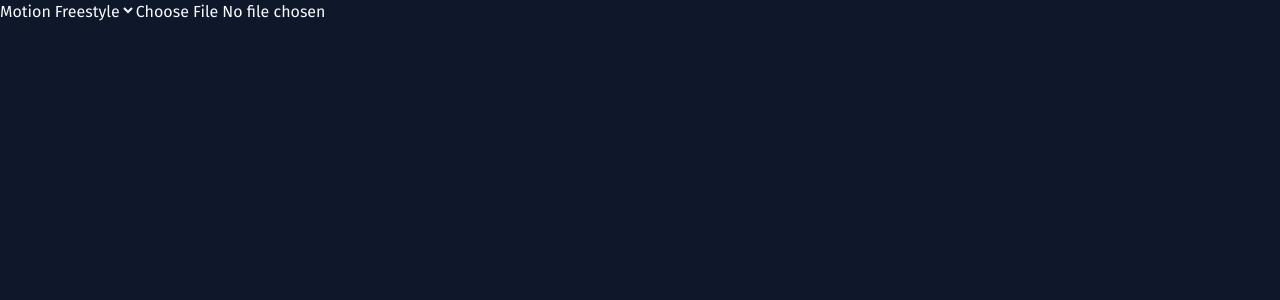
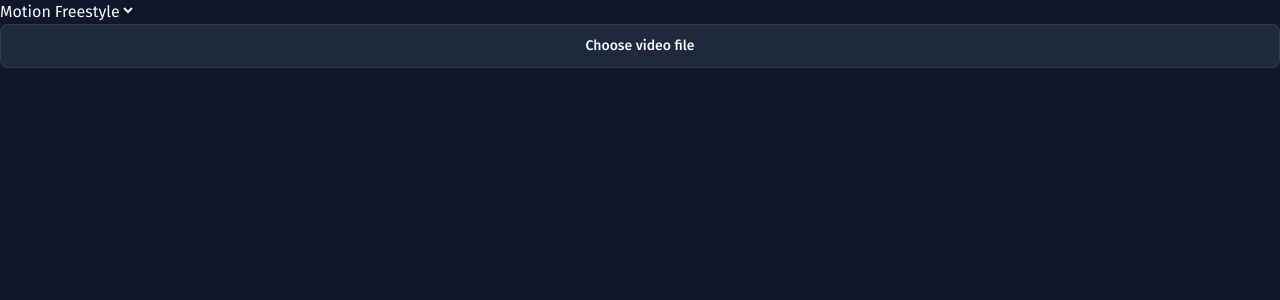
Before and after one commit to nikbrus0112-sketch/Sports_Analysis_App, a React (Vite) app in the folder frontend/: page / in a window 1280 px wide. Shown: the top 300 px of the page. Built offline with nearby package versions, Linux system fonts and the light colour scheme; what @mediapipe/tasks-vision would draw is missing.

Commit message:
feat(frontend): style FileUpload and ProcessingProgress

```diff
--- a/frontend/src/components/FileUpload.tsx
+++ b/frontend/src/components/FileUpload.tsx
@@ -6,15 +6,23 @@ interface FileUploadProps {
 
 export function FileUpload({ onFileSelected, disabled, testId = 'file-upload-input' }: FileUploadProps) {
   return (
+    <label
+      className={`flex min-h-11 cursor-pointer items-center justify-center gap-2 rounded-lg border border-border bg-card px-4 py-2 text-sm font-medium text-foreground transition-colors hover:bg-primary/10 focus-within:ring-2 focus-within:ring-primary focus-within:ring-offset-2 focus-within:ring-offset-background ${
+        disabled ? 'cursor-not-allowed opacity-50' : ''
+      }`}
+    >
+      Choose video file
       <input
         type="file"
         accept="video/mp4,video/quicktime"
         disabled={disabled}
         data-testid={testId}
+        className="sr-only"
         onChange={(e) => {
           const file = e.target.files?.[0]
           if (file) onFileSelected(file)
         }}
       />
+    </label>
   )
 }
--- a/frontend/src/components/ProcessingProgress.tsx
+++ b/frontend/src/components/ProcessingProgress.tsx
@@ -6,9 +6,14 @@ interface ProcessingProgressProps {
 export function ProcessingProgress({ current, total }: ProcessingProgressProps) {
   const percent = total > 0 ? Math.round((current / total) * 100) : 0
   return (
-    <div>
-      <progress value={current} max={total} data-testid="progress-bar" />
-      <span>{percent}%</span>
+    <div className="flex items-center gap-3">
+      <progress
+        value={current}
+        max={total}
+        data-testid="progress-bar"
+        className="h-2 w-full flex-1 accent-primary [&::-webkit-progress-bar]:rounded-full [&::-webkit-progress-bar]:bg-card [&::-webkit-progress-value]:rounded-full [&::-webkit-progress-value]:bg-primary"
+      />
+      <span className="w-12 text-right font-mono text-sm tabular-nums text-muted-foreground">{percent}%</span>
     </div>
   )
 }
```
Lines whose indentation alone changed are shown as unchanged.
